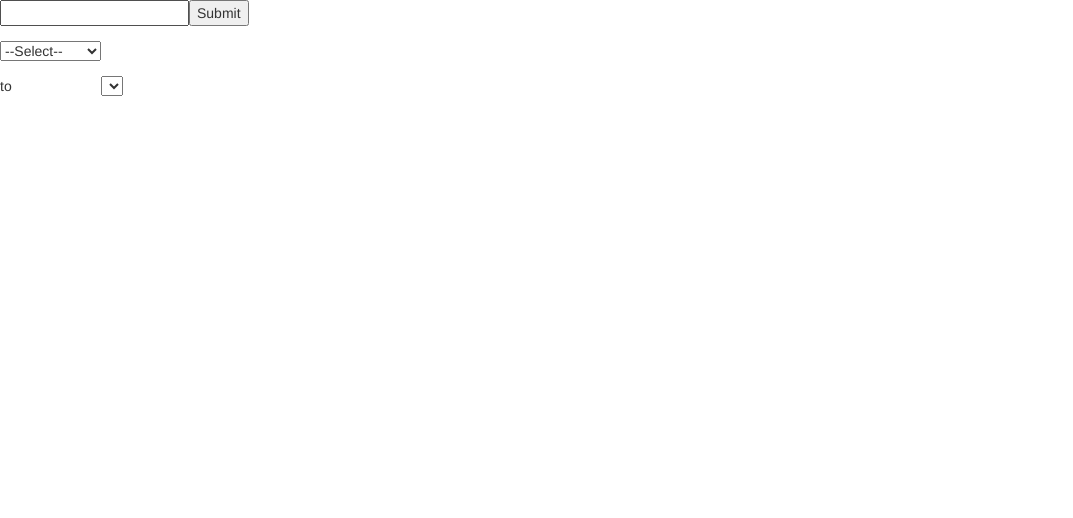
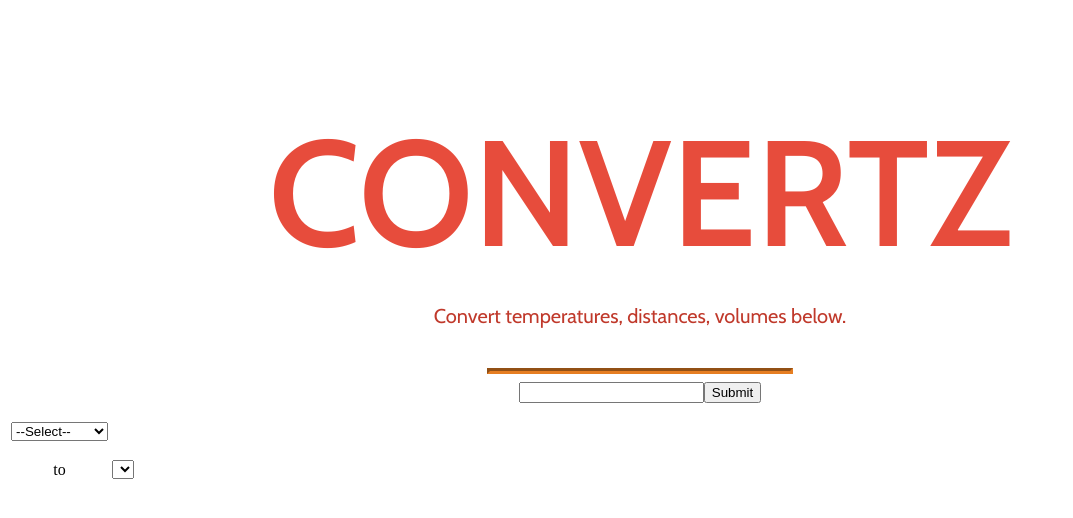
Before and after one commit to smckinless/conversionapp, a Flask app: page / in a window 1280 px wide. Shown: the top 518 px of the page, without its empty margins (0-1073 px from the left). Run offline with Flask 2, Linux system fonts and the light colour scheme; lists and menus that the app fills with data are empty; some libraries are stand-ins or nearby versions.

Commit message:
started styling

```diff
--- a/templates/conversion.html
+++ b/templates/conversion.html
@@ -1,8 +1,9 @@
 <!DOCTYPE html>
 <html>
 <head>
-  <meta name="viewport" content="width=device-width, initial-scale=1">
-  <link rel="stylesheet" href="http://maxcdn.bootstrapcdn.com/bootstrap/3.3.5/css/bootstrap.min.css">
+<link rel="stylesheet" href="style.css" type="text/css">
+  <!-- <meta name="viewport" content="width=device-width, initial-scale=1">
+  <link rel="stylesheet" href="http://maxcdn.bootstrapcdn.com/bootstrap/3.3.5/css/bootstrap.min.css"> -->
   <script src="https://ajax.googleapis.com/ajax/libs/jquery/1.11.3/jquery.min.js"></script>
   <script src="http://maxcdn.bootstrapcdn.com/bootstrap/3.3.5/js/bootstrap.min.js"></script>
 	<script src="jquery-1.11.3.min.js"></script>
@@ -11,6 +12,12 @@
 
 {% block content %}
 <body>
+	<div>
+		<h1> CONVERTZ </h1>
+		<p> Convert temperatures, distances, volumes below. </p>
+		<hr>
+	</div>
+	<div class="body">
 <table class="maintable">
             	<tr style="line-height:50px;">
        				 <form id="mainform" method="post" action="">
@@ -39,6 +46,7 @@
                     </td>
     </tr>
 </table>
+</div>
 
 <script type="text/javascript">
 			 var Auto = [
--- /dev/null
+++ b/templates/style.css
@@ -0,0 +1,38 @@
+@import url(https://fonts.googleapis.com/css?family=Cabin:400,500,600);
+
+h1 {
+	font-family: 'Cabin';
+	font-weight: 600px;
+	color: #e74c3c;
+	font-size: 150px;
+	text-align: center;
+	margin-bottom: 5px;
+}
+
+p {
+	font-family: 'Cabin';
+	font-weight: 400px;
+	color: #c0392b;
+	font-size: 20px;
+	text-align: center;
+	margin-bottom: 40px;
+}
+
+hr {
+    display: block;
+    margin-top: 0.5em;
+    margin-bottom: 0.5em;
+    margin-left: auto;
+    margin-right: auto;
+    border-width: 3px;
+    max-width: 300px;
+    border-color: #e67e22;
+}
+
+.body {
+	text-align: center;
+}
+
+.categories {
+	text-align: center;
+}
```
